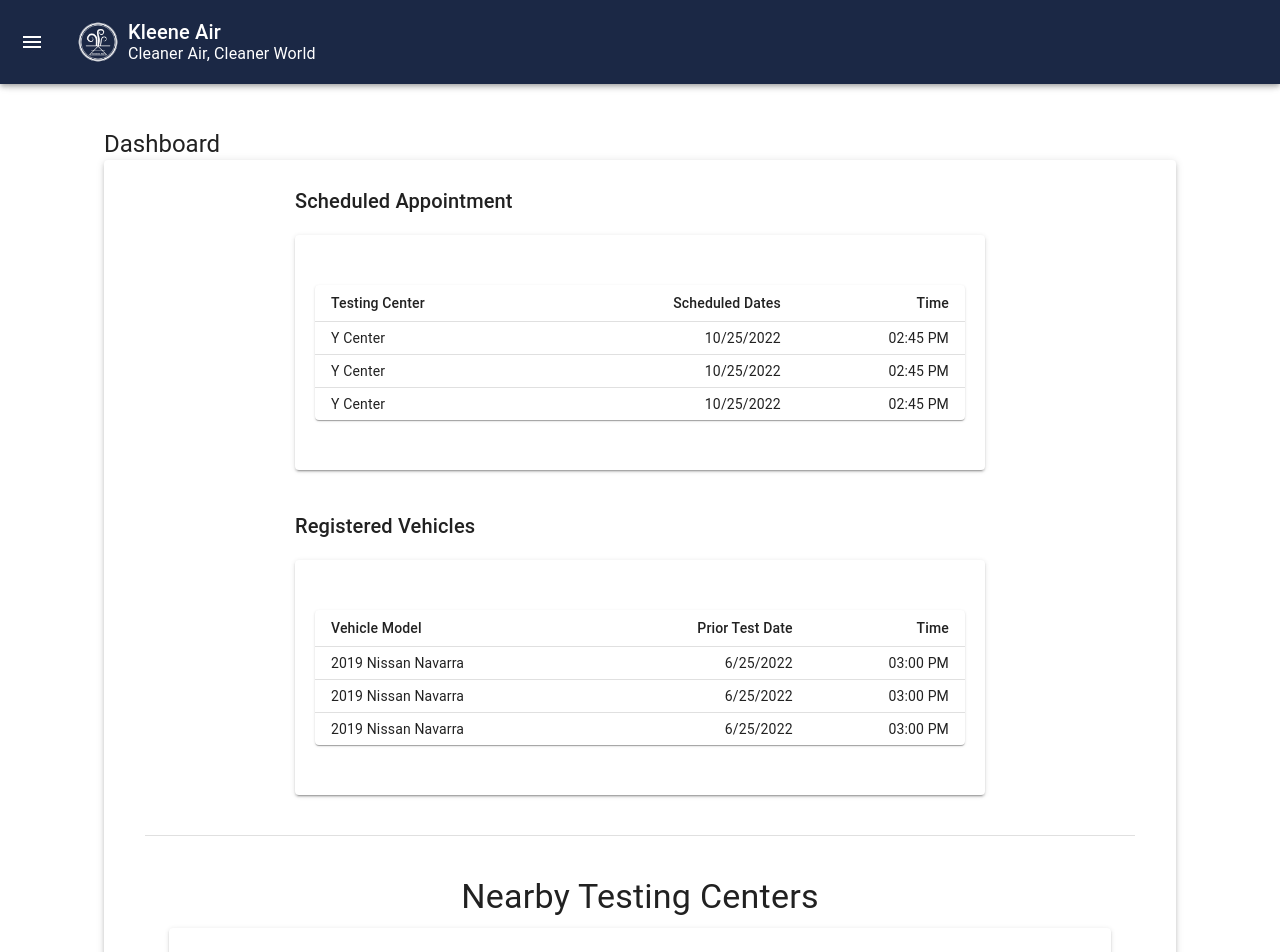
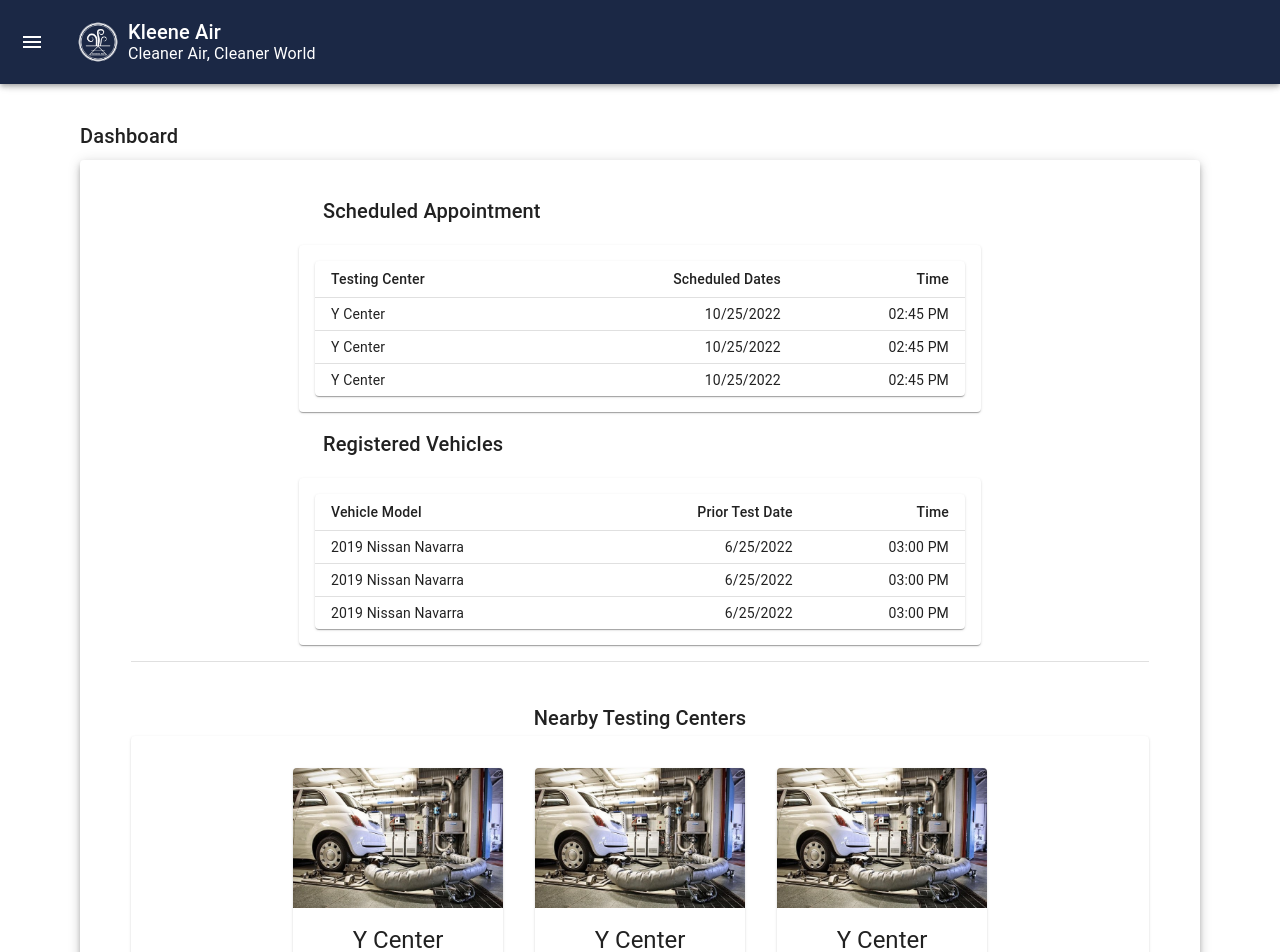
Before and after one commit to Olivein123/AppDevRepo, a React (Create React App) app in the folder Frontend/kleeneair-ui/: page /user-dashboard in a window 1280 px wide. Shown: the top 952 px of the page. Built offline with nearby package versions, Linux system fonts and the light colour scheme.

Commit message:
UI-Polished-User-Dashboard_v7.54pm

```diff
--- a/Frontend/kleeneair-ui/src/App.css
+++ b/Frontend/kleeneair-ui/src/App.css
@@ -36,3 +36,10 @@
     transform: rotate(360deg);
   }
 }
+
+
+.paperEffect {
+    width: min(100%-15px, 840px);
+    margin-inline: auto;
+
+}
--- a/Frontend/kleeneair-ui/src/Components/DashboardComp/DashboardCardList.tsx
+++ b/Frontend/kleeneair-ui/src/Components/DashboardComp/DashboardCardList.tsx
@@ -1,11 +1,10 @@
-import * as React from 'react';
+
 import Card from '@mui/material/Card';
 import CardActions from '@mui/material/CardActions';
 import CardContent from '@mui/material/CardContent';
 import CardMedia from '@mui/material/CardMedia';
 import Button from '@mui/material/Button';
 import Typography from '@mui/material/Typography';
-import { Grid } from '@mui/material';
 
 export interface CardInformation {
     sitename: string;
--- a/Frontend/kleeneair-ui/src/Components/DashboardComp/DashboardContainer.tsx
+++ b/Frontend/kleeneair-ui/src/Components/DashboardComp/DashboardContainer.tsx
@@ -12,8 +12,9 @@ const CardList: CardInformation[] = [
     { sitename: 'Y Center', image: './Images/emission-center-img-1.jpg', address: 'Labangon Cebu City', alttext: 'Y center' },
     { sitename: 'Y Center', image: './Images/emission-center-img-1.jpg', address: 'Labangon Cebu City', alttext: 'Y center' },
     { sitename: 'Y Center', image: './Images/emission-center-img-1.jpg', address: 'Labangon Cebu City', alttext: 'Y center' },
-    { sitename: 'Y Center', image: './Images/emission-center-img-1.jpg', address: 'Labangon Cebu City', alttext: 'Y center' },
     { sitename: 'Y Center', image: './Images/emission-center-img-1.jpg', address: 'Labangon Cebu City', alttext: 'Y center' }
+
+
 ]
 
 
@@ -22,11 +23,7 @@ export default function DashboardContainer() {
 
 
     return (
-        <><Container>
-            <Typography align="left" variant="h5" sx={{ mt: 5, mb: -5, ml: 5 }}>Dashboard</Typography>
-        </Container>
-
-            <ContentContainer>
+        <ContentContainer>
                 <Widgets title="Scheduled Appointment">
                     <AppointmentList />
                 </Widgets>
@@ -37,15 +34,15 @@ export default function DashboardContainer() {
 
             <Divider variant="middle" />
 
-                <Typography variant="h4" sx={{ mb: -5, mt: 5 }}>Nearby Testing Centers</Typography>
+                <Typography variant="h6" sx={{ mb: -6, mt: 5 }}>Nearby Testing Centers</Typography>
                 <Widgets title="">
-                    <Box component="form" sx={{ m: 5 }} noValidate autoComplete="off">
+                    <Box component="form" sx={{ m: 2 }} noValidate autoComplete="off">
                         {CardList.map((item, i) => <Grid item xs={4} sx={{ whiteSpace: 'nowrap', display: 'inline-block' }}><DashboardCardList key={i} sitename={item.sitename} image={item.image} address={item.address} alttext={item.alttext} /></Grid>
                         )}
                     </Box>
                 </Widgets>
 
-        </ContentContainer></>
+        </ContentContainer>
 
 
 
--- a/Frontend/kleeneair-ui/src/Components/DashboardComp/DashboardWidgets.tsx
+++ b/Frontend/kleeneair-ui/src/Components/DashboardComp/DashboardWidgets.tsx
@@ -10,13 +10,11 @@ type WidgetProps = {
 
 export default function Widgets(props:WidgetProps) {
 
-    const paperWidget2 = { padding: '50px 20px', margin: "40px", justifyContent: "left", display: "inline-block" }
 
     return (
         <Grid sx={{ display: 'inline-block' }}>
-
-            <Typography align="left" variant="h6" sx={{ height: '50px', mb: -5, ml: 5 }}>{props.title}</Typography>
-                <Paper elevation={2} style={paperWidget2}>
+            <Typography align="left" variant="h6" sx={{height: '50px', mb: -2, ml: 5 }}>{props.title}</Typography>
+            <Paper elevation={1} sx={{display:'inline-block', p: 2, m: 2} }>
                     {props.children}
                 </Paper>
 
--- a/Frontend/kleeneair-ui/src/Components/DashboardComp/PaperStyleContainer.tsx
+++ b/Frontend/kleeneair-ui/src/Components/DashboardComp/PaperStyleContainer.tsx
@@ -5,11 +5,12 @@ type ContainerProps = {
 }
 
 export default function ContentContainer(props:ContainerProps) {
-    const paperStyle = { padding: '25px' , margin:'40px'}
+    const paperStyle = {padding: '35px' , margin:'40px' }
 
     return (
-        <Container>
-            <Paper elevation={3} style={paperStyle}>
+        <Container className="paperEffect" maxWidth={false}>
+            <Typography align="left" variant="h6" sx={{ mt: 5, mb: -4, ml: 5 }}>Dashboard</Typography>
+            <Paper elevation={5} style={paperStyle }>
                 {props.children}
             </Paper>
 
--- a/Frontend/kleeneair-ui/src/Components/UserAssignComp.tsx
+++ b/Frontend/kleeneair-ui/src/Components/UserAssignComp.tsx
@@ -50,7 +50,7 @@ export default function UserAssigns() {
         }
     }
     return (
-        <Container>
+        <Container maxWidth={false}>
             <Paper elevation={3} style={paperStyle}>
                 <Typography variant="h4">Welcome User</Typography>
                 <Box component="form" sx={{ m: 2 }} noValidate autoComplete="off" >
--- a/Frontend/kleeneair-ui/src/Components/UserNavigationbar.tsx
+++ b/Frontend/kleeneair-ui/src/Components/UserNavigationbar.tsx
@@ -41,7 +41,7 @@ const Main = styled('main', { shouldForwardProp: (prop) => prop !== 'open' })<{
     open?: boolean;
 }>(({ theme, open }) => ({
     flexGrow: 1,
-    padding: theme.spacing(3),
+    padding: theme.spacing(2),
     transition: theme.transitions.create('margin', {
         easing: theme.transitions.easing.sharp,
         duration: theme.transitions.duration.leavingScreen,
```
